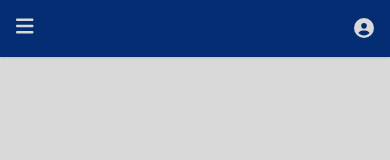
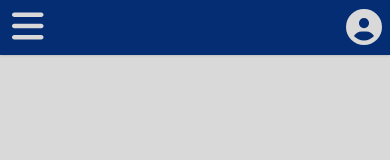
Before and after one commit to UniversityOfGdanskProjects/plan_front, a React (Vite) app: page / in a window 390 px wide. Shown: the top 160 px of the page. Built offline with nearby package versions, Linux system fonts and the light colour scheme.

Commit message:
fixed size of icons

```diff
--- a/src/components/Navbar.jsx
+++ b/src/components/Navbar.jsx
@@ -39,9 +39,9 @@ const Navbar = ({toggleLang, langFile}) => {
 
         </div>
     </div>
-    <header className='text-textDark shadow flex bg-secondaryLight dark:bg-secondaryDark items-center p-4 justify-between'>
+    <header className='text-textDark shadow flex bg-secondaryLight dark:bg-secondaryDark items-center p-2 pl-3 justify-between'>
             <button onClick={toggleMenu} className="md:hidden">
-                <FontAwesomeIcon icon={faBars} className='text-xl text-primaryLight' />
+                <FontAwesomeIcon icon={faBars} className='text-4xl text-primaryLight' />
                 </button>
         <nav className='hidden md:block p-0 m-0'>
             <ul className='flex m-0 p-0 items-center'>
@@ -56,7 +56,7 @@ const Navbar = ({toggleLang, langFile}) => {
             <TooltipBtn tooltip_text={langFile.dark_mode} icon={faMoon} click={toggleDarkMode} tooltip_pos="top-16" />
             <TooltipBtn tooltip_text={langFile.lang_change} text={langFile===pl_translation ? 'EN' : "PL"} click={toggleLang} tooltip_pos='top-16' />
             </section>
-            <FontAwesomeIcon icon={faCircleUser} className='text-xl md:text-4xl text-primaryLight' />
+            <FontAwesomeIcon icon={faCircleUser} className='text-4xl text-primaryLight' />
         </div>
     </header>
     </>
```
